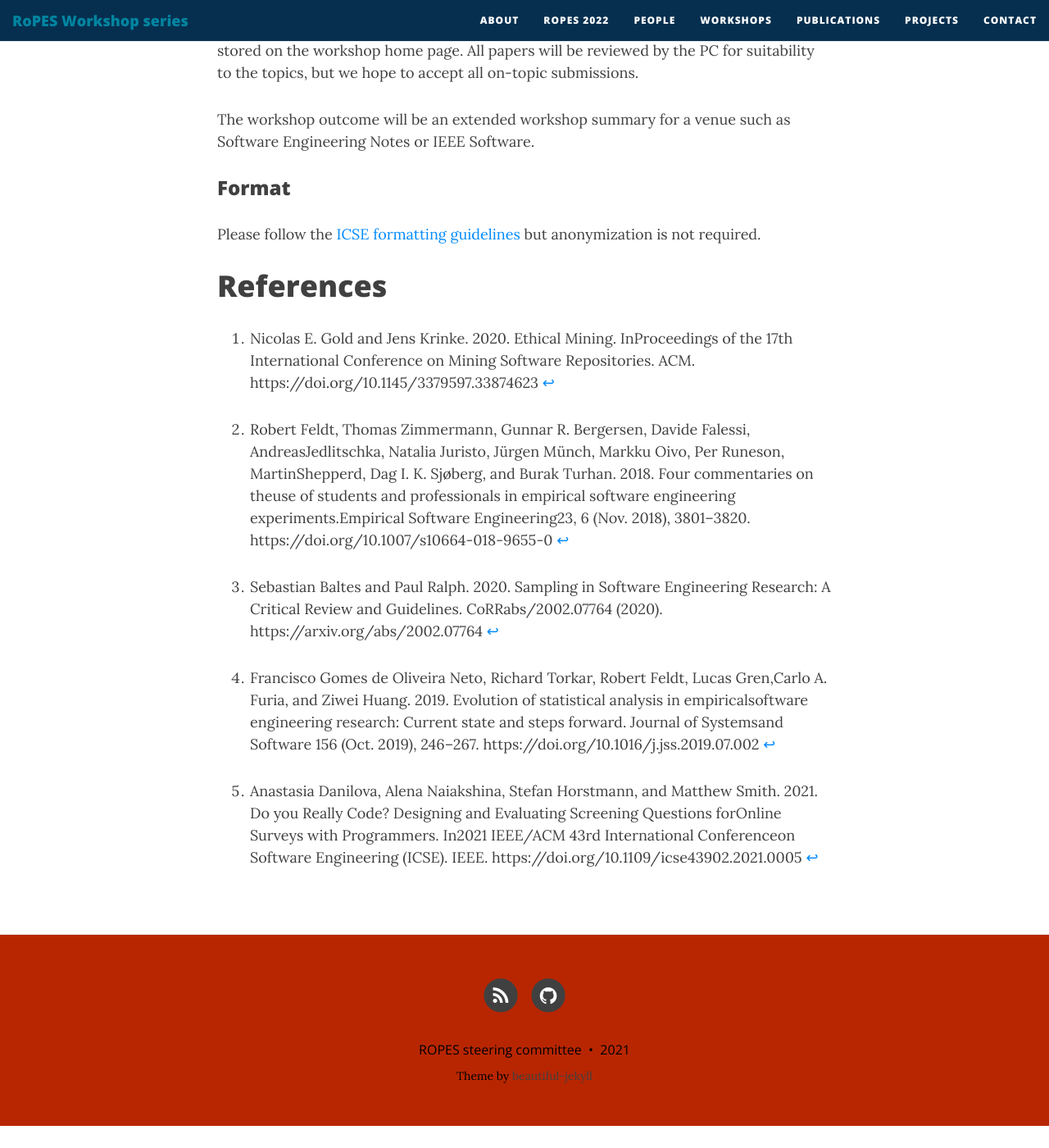
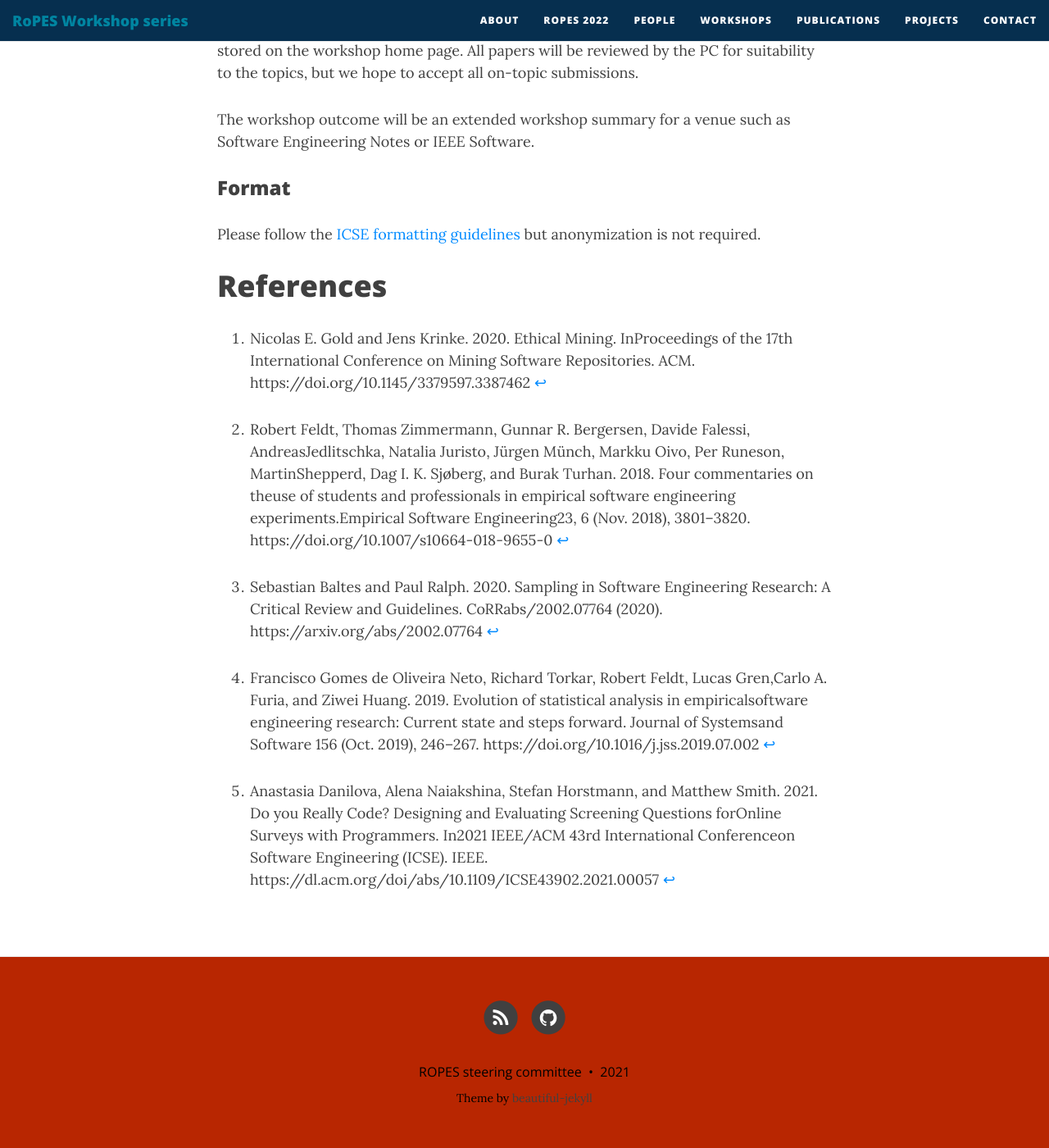
Before and after one commit to ropes-workshops/ropes-workshops.github.io, a Jekyll site: the page built from ropes22.md, in a window 1280 px wide and 1400 px high, scrolled down 4688 px. Shown: the whole window at 82% size. Built offline with Jekyll 4.4.1, drawn with Linux system fonts in a browser that asks for light colours; nearby versions of some CDN libraries; before the commit the page ends 6061 px from its top, so only the background shows below that; some of the changed lines change nothing that is shown.

Commit message:
fix urls for refs

```diff
--- a/ropes22.md
+++ b/ropes22.md
@@ -126,7 +126,7 @@ The workshop outcome will be an extended workshop summary for a venue such as So
 Please follow the [ICSE formatting guidelines](https://conf.researchr.org/track/icse-2022/icse-2022-papers#Call-for-Papers) but anonymization is not required.
 
 # References
-[^Gold2020]: Nicolas E. Gold and Jens Krinke. 2020. Ethical Mining. InProceedings of the 17th International Conference on Mining Software Repositories. ACM.   https://doi.org/10.1145/3379597.33874623
+[^Gold2020]: Nicolas E. Gold and Jens Krinke. 2020. Ethical Mining. InProceedings of the 17th International Conference on Mining Software Repositories. ACM.   https://doi.org/10.1145/3379597.3387462
 
 [^Baltes]: Sebastian Baltes and Paul Ralph. 2020. Sampling in Software Engineering Research: A Critical Review and Guidelines. CoRRabs/2002.07764 (2020). https://arxiv.org/abs/2002.07764
 
@@ -134,4 +134,4 @@ Please follow the [ICSE formatting guidelines](https://conf.researchr.org/track/
 
 [^Feldt]: Robert Feldt, Thomas Zimmermann, Gunnar R. Bergersen, Davide Falessi, AndreasJedlitschka, Natalia Juristo, Jürgen Münch, Markku Oivo, Per Runeson, MartinShepperd, Dag I. K. Sjøberg, and Burak Turhan. 2018. Four commentaries on theuse of students and professionals in empirical software engineering experiments.Empirical Software Engineering23, 6 (Nov. 2018), 3801–3820.  https://doi.org/10.1007/s10664-018-9655-0
 
-[^Danilova]: Anastasia Danilova, Alena Naiakshina, Stefan Horstmann, and Matthew Smith. 2021.  Do you Really Code? Designing and Evaluating Screening Questions forOnline Surveys with Programmers. In2021 IEEE/ACM 43rd International Conferenceon Software Engineering (ICSE). IEEE.  https://doi.org/10.1109/icse43902.2021.0005
+[^Danilova]: Anastasia Danilova, Alena Naiakshina, Stefan Horstmann, and Matthew Smith. 2021.  Do you Really Code? Designing and Evaluating Screening Questions forOnline Surveys with Programmers. In2021 IEEE/ACM 43rd International Conferenceon Software Engineering (ICSE). IEEE.  https://dl.acm.org/doi/abs/10.1109/ICSE43902.2021.00057
```
